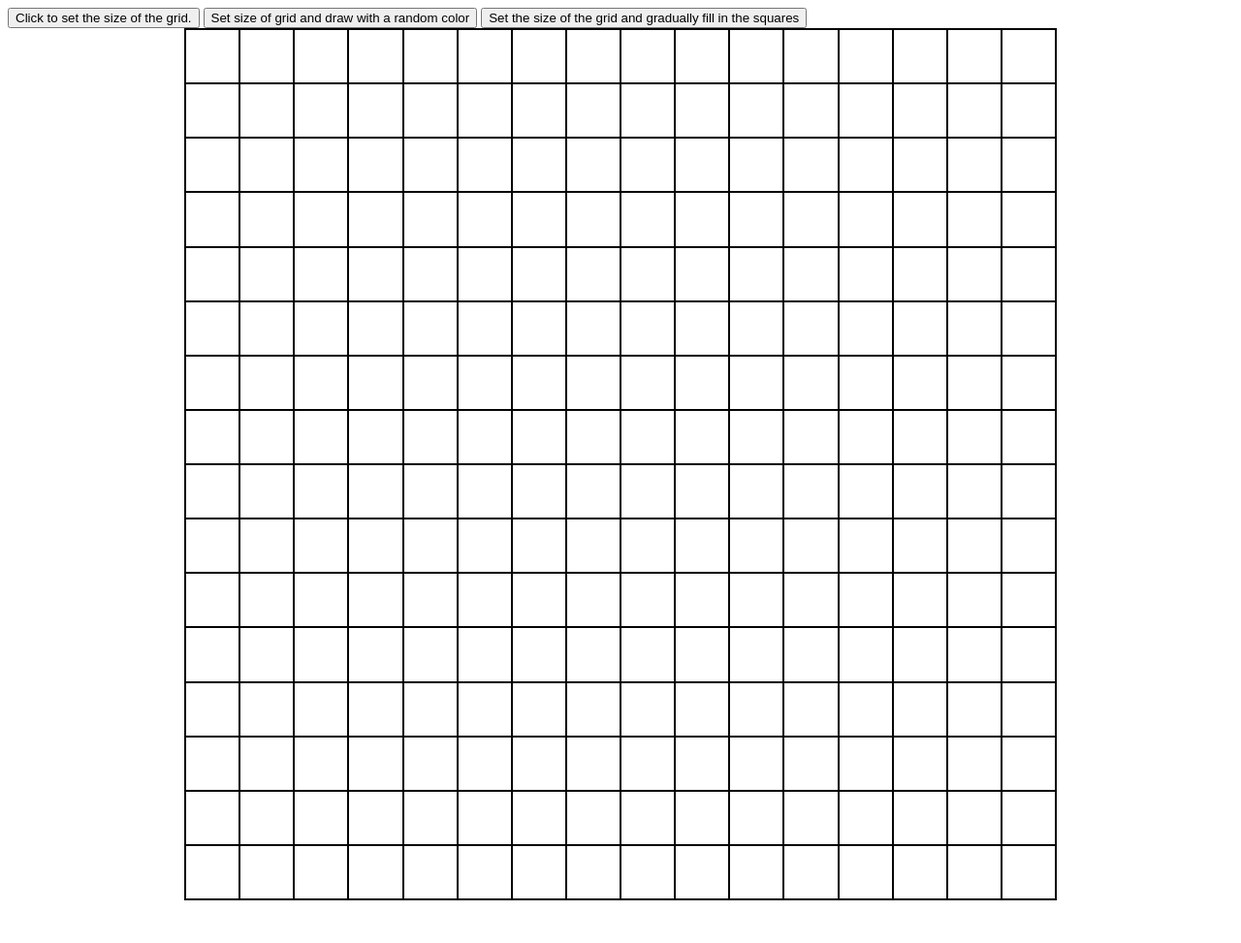
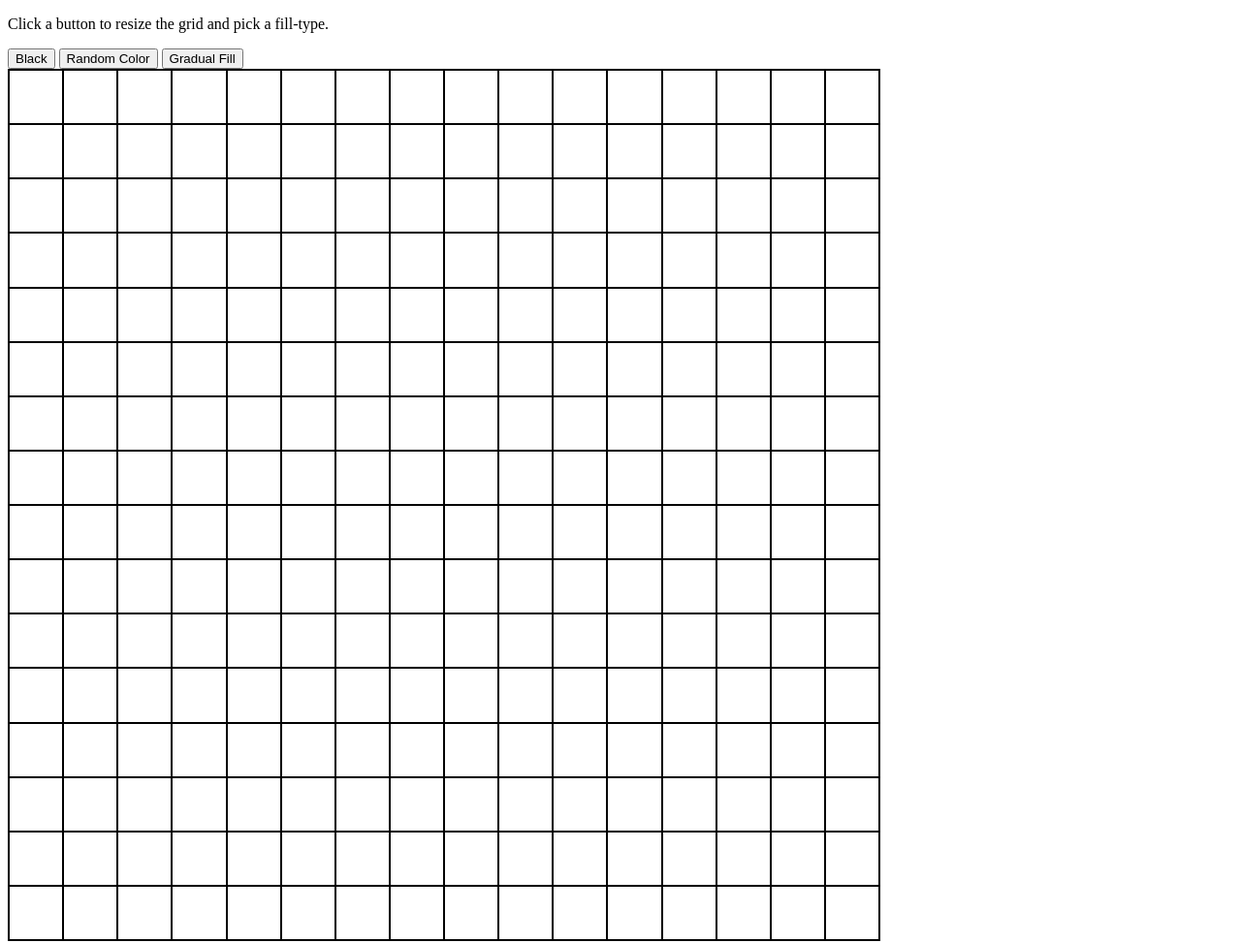
Before and after one commit to drossano/etch-a-sketch, a plain HTML site: page index.html in a window 1280 px wide. Shown: the whole page at 97% size. Before the commit the page ends 937 px from the top, so only its background shows below. Drawn offline with Linux system fonts and the light colour scheme.

Commit message:
Add instructions and change button text

```diff
--- a/index.html
+++ b/index.html
@@ -9,10 +9,13 @@
     <title>Etch-a-sketch</title>
 </head>
 <body>
-    <div class = 'buttons'>
-        <button id='black'>Click to set the size of the grid.</button>
-        <button id='random-color'>Set size of grid and draw with a random color</button>
-        <button id='gradual-fill'>Set the size of the grid and gradually fill in the squares</button>
+    <div class = 'color-select'>
+        <p>Click a button to resize the grid and pick a fill-type.</p>
+        <div class = 'buttons'>
+            <button id='black'>Black</button>
+            <button id='random-color'>Random Color</button>
+            <button id='gradual-fill'>Gradual Fill</button>
+        </div>
     </div>
     <div id="grid-container"></div>
 </body>
--- a/styles.css
+++ b/styles.css
@@ -14,5 +14,4 @@ html {
     width: 900px;
     display: flex;
     border: 1px solid black;
-    margin: 0 auto;
 }
```
